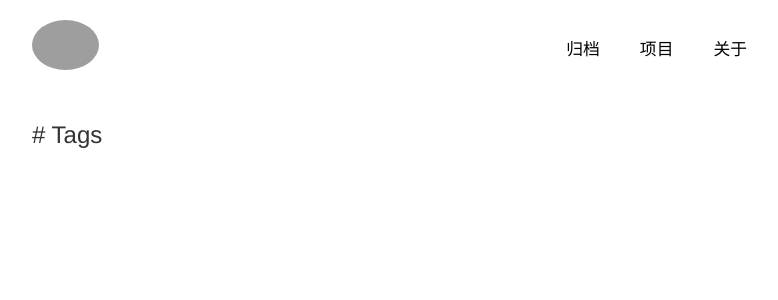
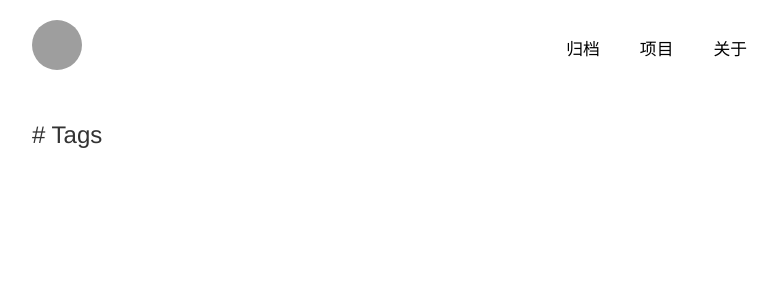
Before and after one commit to chris5641/EZBlog, a Flask app: page /archives/ in a window 1280 px wide. Shown: the top 300 px of the page, without its empty margins (233-1011 px from the left). Run offline with Flask 2, Linux system fonts and the light colour scheme; data that the repository does not hold is empty; parts of the project's set-up code (start-up, migrations or seed data) failed here and were passed over; some libraries are stand-ins or nearby versions; grey boxes are pictures that could not be loaded.

Commit message:
修复图片尺寸超出显示范围的问题

```diff
--- a/app/static/css/mystyle.css
+++ b/app/static/css/mystyle.css
@@ -4,6 +4,11 @@ body {
 
 pre, code {
     font-family: "Monaco for Powerline", Menle, 'Courier New', monospace, sans-serif;
+}
+
+img {
+    max-width: 100%;
+    height: auto;
 }
 
 a {
@@ -186,4 +191,6 @@ header {
     -moz-transition: all .4s;
     -o-transition: all .4s;
     transition: all .4s;
+    width: 50px;
+    max-width: 50px;
 }
```
Also changed, not shown: app/templates/main/blog.html (+0 -8 lines).
